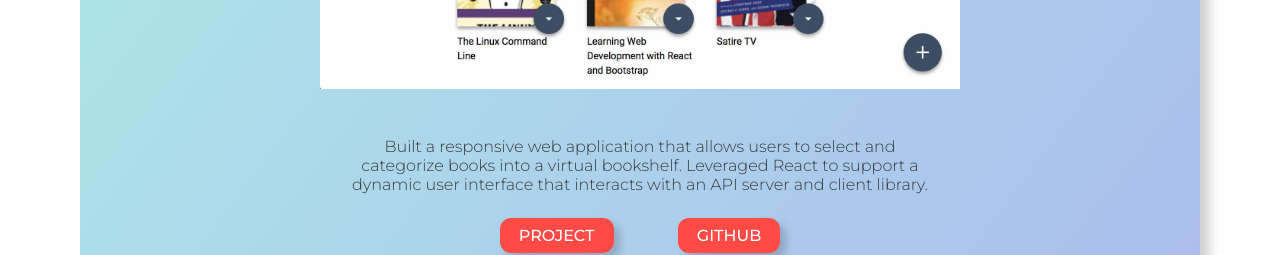
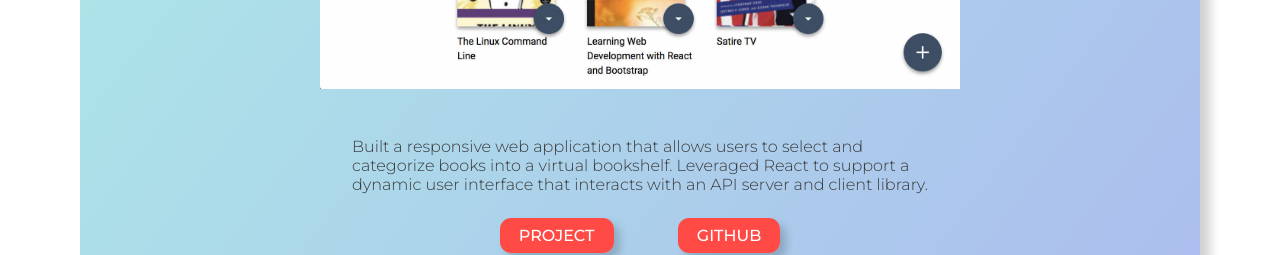
Before and after one commit to andrewjc88/resume_site_17, a React (Create React App) app: page / in a window 1280 px wide. Shown: the part 1940-2195 px from the top of the page. Built offline with nearby package versions, Linux system fonts and the light colour scheme.

Commit message:
left align text

```diff
--- a/src/App.css
+++ b/src/App.css
@@ -15,7 +15,7 @@ hr {
 h1 {
   font-family: 'Montserrat', sans-serif;
   font-weight: 800;
-  text-align: center;
+  text-align: left;
   margin: 0em 0em;
   color: #FF4A45;
   padding: 0em;
@@ -32,7 +32,7 @@ p {
   color: rgb(58, 58, 58);
   margin: 2em;
   max-width: 40em;
-  text-align: center;
+  text-align: left;
 }
 
 .Button {
@@ -133,7 +133,7 @@ p {
   flex-direction: column;
   align-items: center;
   padding: 2em 0em;
-  text-align: center;
+  text-align: left;
   justify-content: space-between;
 
 }
```
